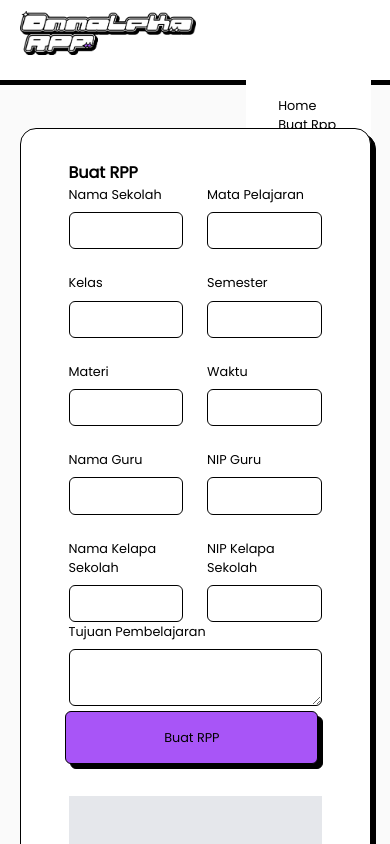
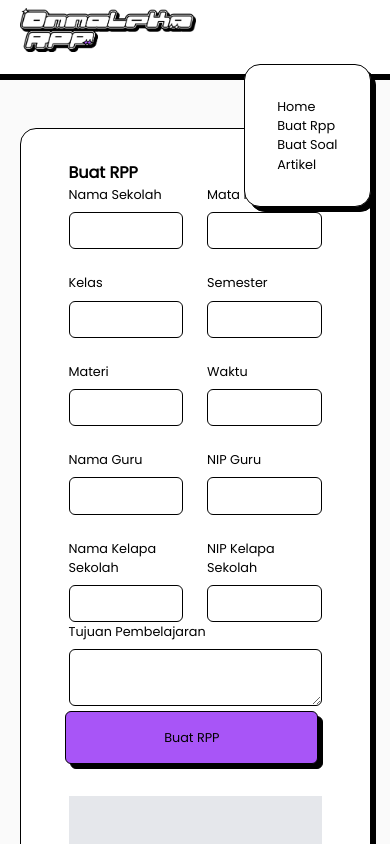
Before and after one commit to guntekhunter/ommaleka, a Next.js app: page / in a window 390 px wide. Shown: the top 844 px of the page. Built offline with nearby package versions, Linux system fonts and the light colour scheme.

Commit message:
fix: mobile navbar

```diff
--- a/src/app/component/template/Navbar.tsx
+++ b/src/app/component/template/Navbar.tsx
@@ -4,7 +4,7 @@ import logo from "../../../../public/logo.png";
 
 export default function Navbar() {
   return (
-    <div className="bg-white h-[5rem] drop-shadow-2xl flex justify-around z-10">
+    <div className="bg-white h-[5rem] flex justify-around z-10 border-b-[.4rem] border-black">
       <div className="md:w-[90%] w-[90%] justify-between items-center flex relative ">
         <div className="font-bold">
           <Image
@@ -23,7 +23,7 @@ export default function Navbar() {
         </ul>
 
         {/* mobile */}
-        <ul className="md:space-x-[2rem] text-[.8rem] font-normal md:flex block top-[4rem] absolute bg-white p-[2rem] right-0 z-50 md:hidden">
+        <ul className="md:space-x-[2rem] text-[.8rem] font-normal md:flex block top-[4rem] absolute bg-white p-[2rem] right-0 z-50 md:hidden drop-shadow-3xl border-black border-[1.5px] rounded-[1rem]">
           <li>Home</li>
           <li>Buat Rpp</li>
           <li>Buat Soal</li>
```
